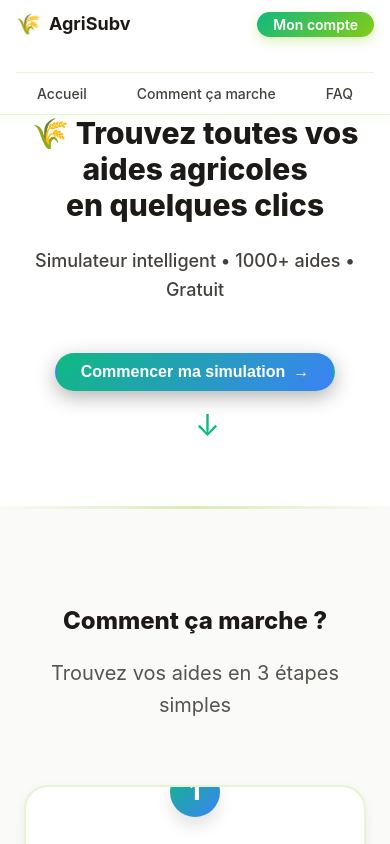
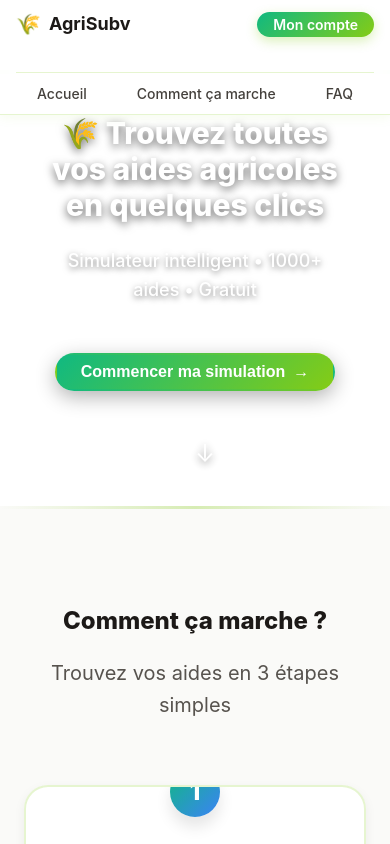
Before and after one commit to Laz0ne/agrisubv, a React (Vite) app in the folder frontend/: page / in a window 390 px wide. Shown: the top 844 px of the page. Built offline with nearby package versions, Linux system fonts and the light colour scheme.

Commit message:
Refactor HeroSection styles for improved readability
Updated styles for the HeroSection component to enhance readability and visual appeal, including changes to text colors, shadows, and layout adjustments for responsiveness.

```diff
--- a/frontend/src/components/layout/HeroSection.css
+++ b/frontend/src/components/layout/HeroSection.css
@@ -1,4 +1,4 @@
-/* HeroSection Styles - AgriSubv V2 - Sans gradients pour montrer la photo */
+/* HeroSection Styles - AgriSubv V2 - Photo en background avec texte blanc */
 
 .hero {
   position: relative;
@@ -16,43 +16,25 @@
   left: 0;
   right: 0;
   bottom: 0;
-  z-index: -1;
+  z-index: 0;
 }
 
-/* GRADIENT DÉSACTIVÉ pour montrer la photo de blé */
+/* Pas de gradient supplémentaire - déjà géré dans App.css */
 .hero-gradient {
-  position: absolute;
-  top: 0;
-  left: 0;
-  right: 0;
-  bottom: 0;
-  background: transparent;
-  opacity: 0;
-  animation: none;
+  display: none;
 }
 
-/* PARTICLES DÉSACTIVÉS pour montrer la photo de blé */
 .hero-particles {
-  position: absolute;
-  top: 0;
-  left: 0;
-  right: 0;
-  bottom: 0;
-  background-image: none;
-  animation: none;
-}
-
-@keyframes float {
-  0%, 100% { transform: translateY(0); }
-  50% { transform: translateY(-20px); }
+  display: none;
 }
 
 .hero-content {
   text-align: center;
   max-width: 800px;
   margin: 0 auto;
-  z-index: 1;
+  z-index: 3;
   position: relative;
+  padding: 0 var(--spacing-lg);
 }
 
 .hero-title {
@@ -60,20 +42,20 @@
   font-weight: 800;
   line-height: 1.2;
   margin-bottom: var(--spacing-lg);
-  color: var(--gray-900);
-  text-shadow: 0 2px 4px rgba(255, 255, 255, 0.8);
+  color: white;
+  text-shadow: 0 4px 12px rgba(0, 0, 0, 0.5), 0 2px 6px rgba(0, 0, 0, 0.3);
 }
 
 .hero-subtitle {
   font-size: var(--text-xl);
-  color: var(--gray-700);
+  color: white;
   margin-bottom: var(--spacing-2xl);
   font-weight: 500;
-  text-shadow: 0 1px 2px rgba(255, 255, 255, 0.8);
+  text-shadow: 0 2px 8px rgba(0, 0, 0, 0.4), 0 1px 4px rgba(0, 0, 0, 0.3);
 }
 
 .btn-primary {
-  background: var(--bg-gradient);
+  background: linear-gradient(135deg, #10b981 0%, #84cc16 100%);
   color: white;
   border: none;
   padding: var(--spacing-md) var(--spacing-2xl);
@@ -82,15 +64,17 @@
   font-weight: 600;
   cursor: pointer;
   transition: all var(--transition-base);
-  box-shadow: var(--shadow-lg);
+  box-shadow: 0 6px 20px rgba(0, 0, 0, 0.3);
   display: inline-flex;
   align-items: center;
   gap: var(--spacing-sm);
+  border: 2px solid rgba(255, 255, 255, 0.2);
 }
 
 .btn-primary:hover {
   transform: translateY(-4px) scale(1.05);
-  box-shadow: var(--shadow-2xl);
+  box-shadow: 0 10px 35px rgba(0, 0, 0, 0.4);
+  border-color: rgba(255, 255, 255, 0.4);
 }
 
 .btn-primary .arrow {
@@ -107,19 +91,25 @@
   left: 50%;
   transform: translateX(-50%);
   font-size: var(--text-3xl);
-  color: var(--primary-green);
+  color: white;
+  z-index: 3;
   animation: bounce 2s ease-in-out infinite;
+  text-shadow: 0 2px 8px rgba(0, 0, 0, 0.5);
+  opacity: 0.9;
 }
 
 @keyframes bounce {
   0%, 100% {
     transform: translateX(-50%) translateY(0);
+    opacity: 0.9;
   }
   50% {
     transform: translateX(-50%) translateY(10px);
+    opacity: 1;
   }
 }
 
+/* Responsive */
 @media (max-width: 768px) {
   .hero {
     min-height: 60vh;
@@ -128,14 +118,39 @@
 
   .hero-title {
     font-size: var(--text-3xl);
+    text-shadow: 0 3px 10px rgba(0, 0, 0, 0.6);
   }
 
   .hero-subtitle {
     font-size: var(--text-lg);
+    text-shadow: 0 2px 6px rgba(0, 0, 0, 0.5);
   }
 
   .btn-primary {
     padding: var(--spacing-sm) var(--spacing-lg);
     font-size: var(--text-base);
   }
+
+  .scroll-indicator {
+    bottom: var(--spacing-lg);
+    font-size: var(--text-2xl);
+  }
 }
+
+/* Effet de vignette pour améliorer la lisibilité */
+.hero::before {
+  content: '';
+  position: absolute;
+  top: 0;
+  left: 0;
+  right: 0;
+  bottom: 0;
+  background: radial-gradient(
+    ellipse at center,
+    transparent 0%,
+    transparent 50%,
+    rgba(0, 0, 0, 0.15) 100%
+  );
+  z-index: 1;
+  pointer-events: none;
+}
```
